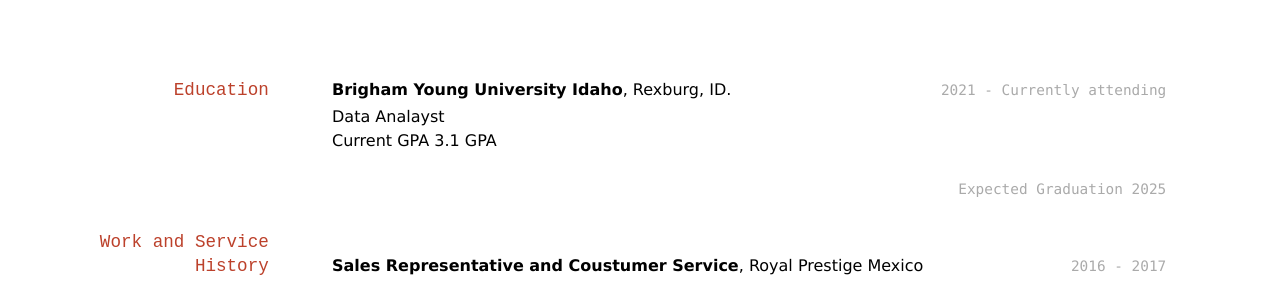
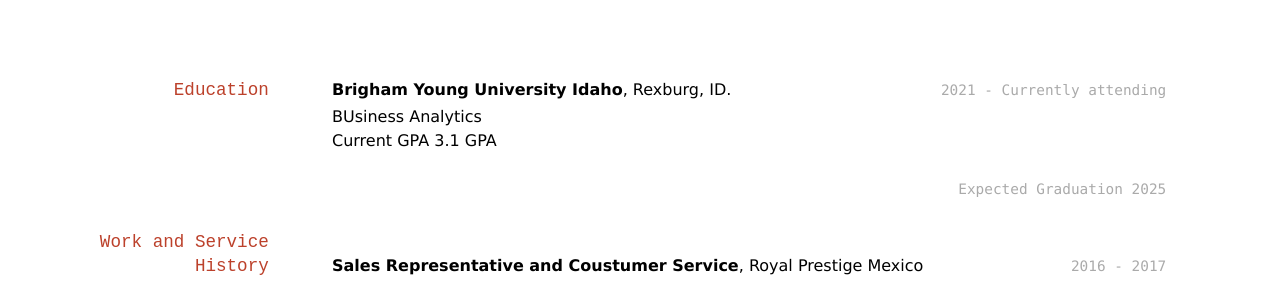
Before and after one commit to ChristianLG2/Christian_Lira_online_resume, a Jekyll site: the page built from docs/index.md, in a window 1280 px wide. Shown: the part 199-490 px from the top of the page. Built offline with Jekyll 4.4.1, drawn with Linux system fonts in a browser that asks for light colours.

Commit message:
Update index.md

```diff
--- a/docs/index.md
+++ b/docs/index.md
@@ -20,7 +20,7 @@ Business Analyst studying at Brigham Young University Idaho. Able to work in lar
 `2021 - Currently attending`
 __Brigham Young University Idaho__, Rexburg, ID.
 
-- Data Analayst
+- BUsiness Analytics
 - Current GPA 3.1 GPA
 
 
```
